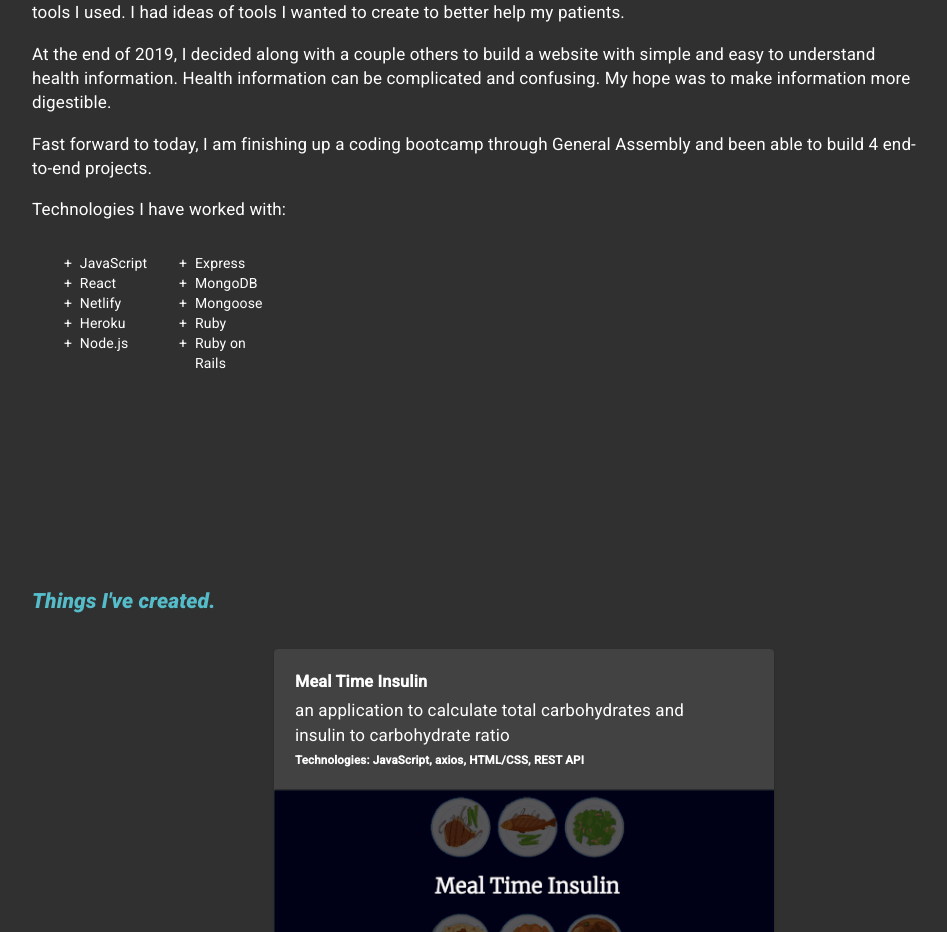
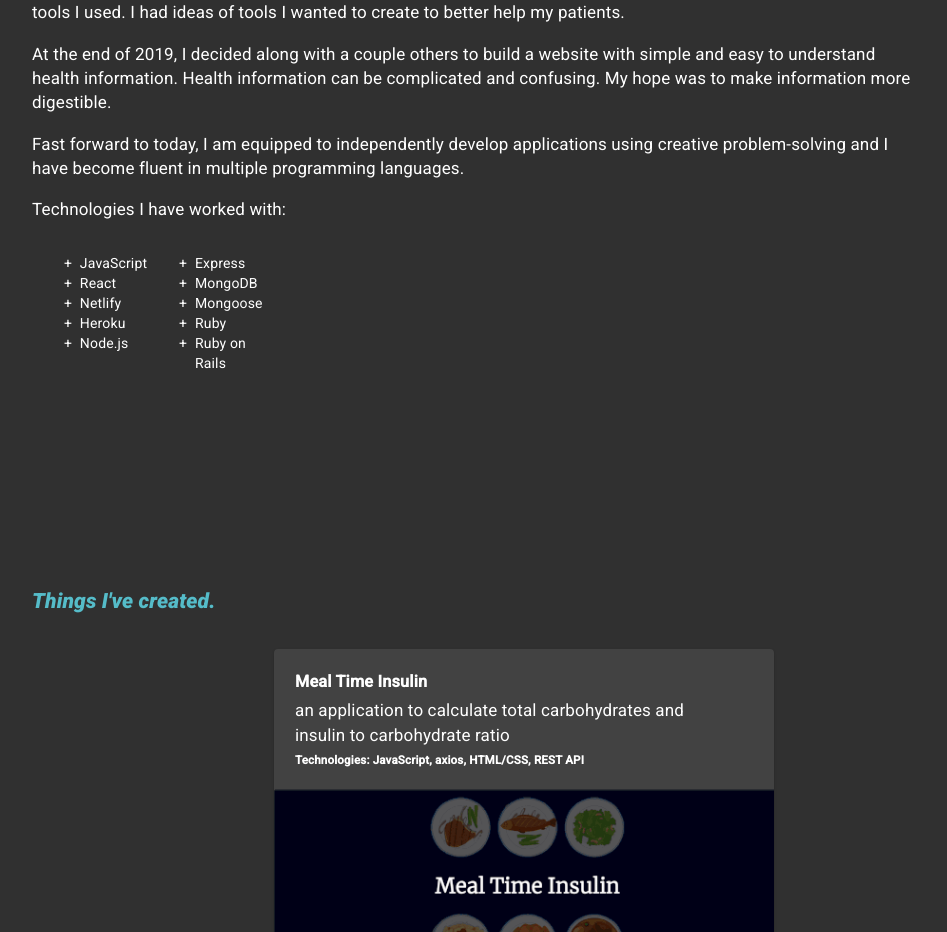
Before and after one commit to luongt13/tl-portfolio, a React (Create React App) app: page / in a window 1280 px wide. Shown: the part 1143-2075 px from the top of the page, without its empty margins (116-1063 px from the left). Built offline with nearby package versions, Linux system fonts and the light colour scheme.

Commit message:
update details

```diff
--- a/src/components/About/About.jsx
+++ b/src/components/About/About.jsx
@@ -7,7 +7,7 @@ export default function About() {
             <h2 className="color-label">My journey.</h2>
             <p>My interest in web development started in 2017 while working as a Dietitian. I was intrigued by the software and tools I used. I had ideas of tools I wanted to create to better help my patients.</p>
             <p>At the end of 2019, I decided along with a couple others to build a website with simple and easy to understand health information. Health information can be complicated and confusing. My hope was to make information more digestible.</p>
-            <p>Fast forward to today, I am finishing up a coding bootcamp through General Assembly and been able to build 4 end-to-end projects.</p>
+            <p>Fast forward to today, I am equipped to independently develop applications using creative problem-solving and I have become fluent in multiple programming languages.</p>
             <p>Technologies I have worked with: </p>
             <div className="tech">
                 <ul className="left">
```
Also changed, not shown: src/components/Nav/SideNav.jsx (line endings or trailing spaces).
